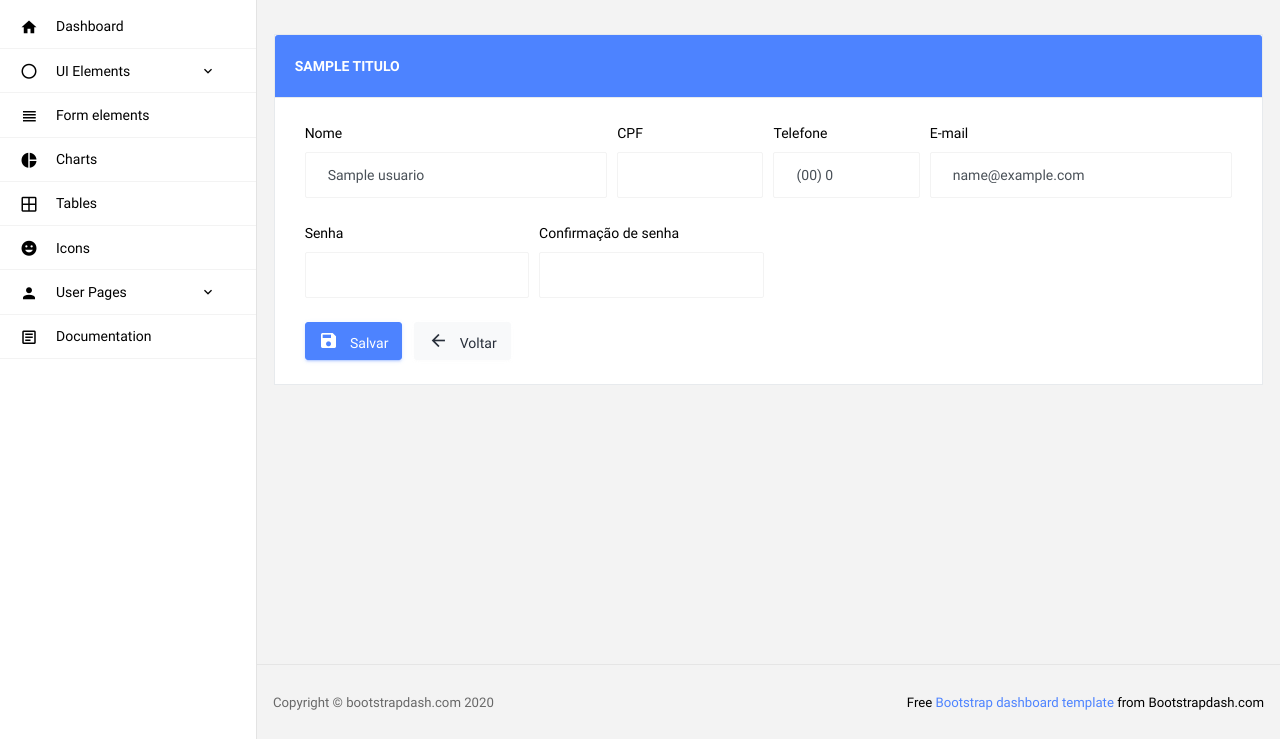
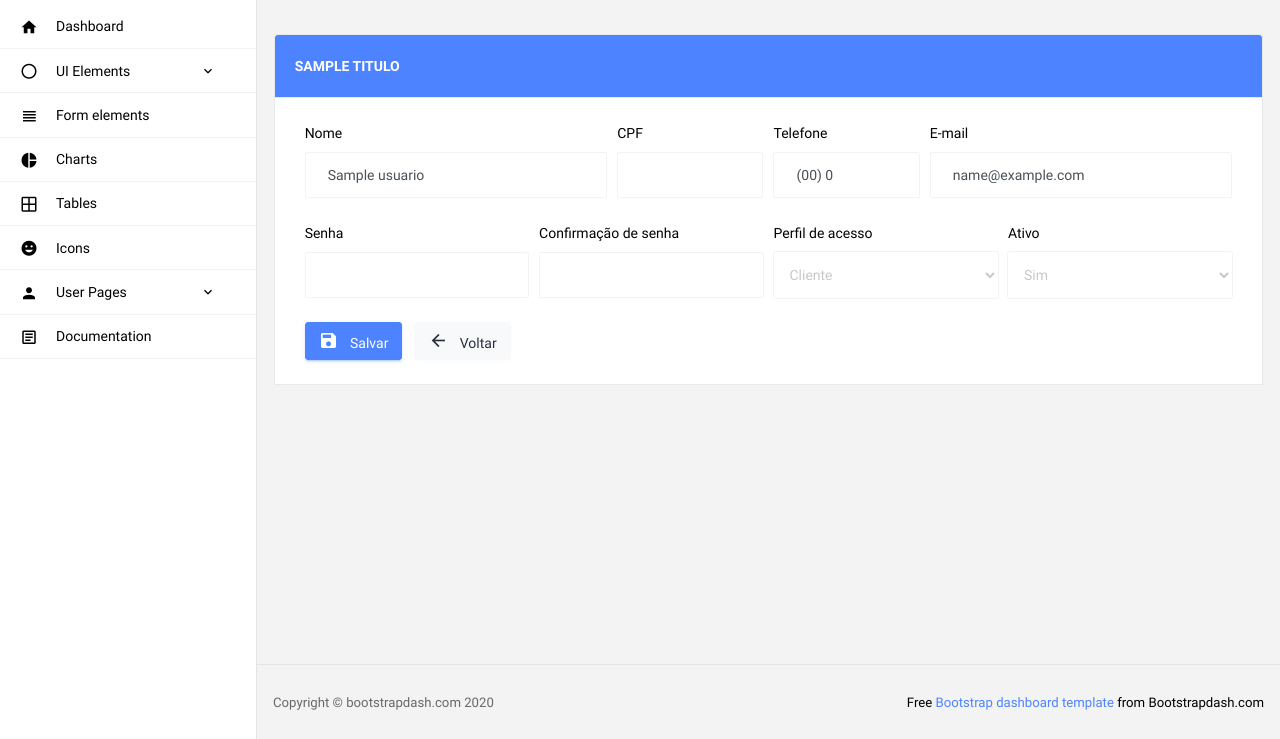
Before and after one commit to Mardoniosc/food-codeigner4, a CodeIgniter 4 app: the page made by app/Views/Admin/Usuarios/editar.php in a window 1280 px wide. Shown: the part 60-799 px from the top of the page. Run offline with PHP 8.4 and a stand-in for CodeIgniter, Linux system fonts and the light colour scheme; the template is opened without the code that fills it: most values are stand-ins (such as "Sample title", 1, 10 or a date in 2020); some libraries are stand-ins or nearby versions.

Commit message:
Editando um usuário parte 3

```diff
--- a/app/Views/Admin/Usuarios/form.php
+++ b/app/Views/Admin/Usuarios/form.php
@@ -30,6 +30,36 @@
     <label for="passwordConfirm">Confirmação de senha</label>
     <input type="password" class="form-control" id="passwordConfirm" name="passwordConfirm">
   </div>
+
+  <div class="form-group col-md-3">
+    <label for="is_admin">Perfil de acesso</label>
+    <select class="form-control" name="is_admin">
+      <?php if($usuario->id):?>
+        <option value="1" <?php echo ($usuario->is_admin? 'selected':'');?>>Administrador</option>
+        <option value="0" <?php echo (!$usuario->is_admin? 'selected':'');?>>Cliente</option>
+      <?php else: ?>
+        <option value="1">Sim</option>
+        <option value="0" selected>Não</option>
+      <?php endif;?>
+
+    </select>
+  </div>
+
+  <div class="form-group col-md-3">
+    <label for="ativo">Ativo</label>
+    <select class="form-control" name="ativo">
+      <?php if($usuario->id):?>
+        <option value="1" <?php echo ($usuario->ativo? 'selected':'');?>>Sim</option>
+        <option value="0" <?php echo (!$usuario->ativo? 'selected':'');?>>Não</option>
+      <?php else: ?>
+        <option value="1">Sim</option>
+        <option value="0" selected>Não</option>
+      <?php endif;?>
+
+    </select>
+  </div>
+
+
 </div>
 
 
--- a/app/Views/Admin/Usuarios/show.php
+++ b/app/Views/Admin/Usuarios/show.php
@@ -60,7 +60,7 @@
           > <i class="mdi mdi-trash-can btn-icon-prepend"></i> Excluir</a>
 
           <a
-            href="<?php echo site_url("admin/usuarios/editar/$usuario->id")?>"
+            href="<?php echo site_url("admin/usuarios")?>"
             class="btn btn-light text-dark btn-sm btn-icon-text"
           > <i class="mdi mdi-arrow-left btn-icon-prepend"></i> Voltar</a>
 
```
